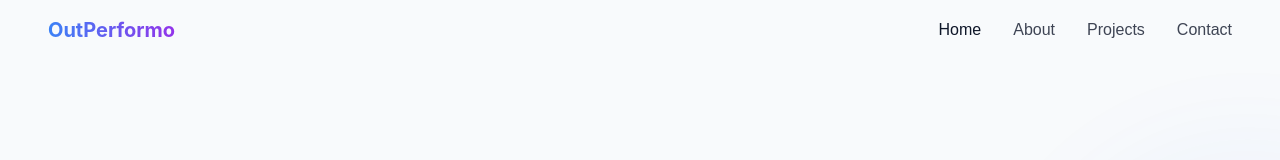
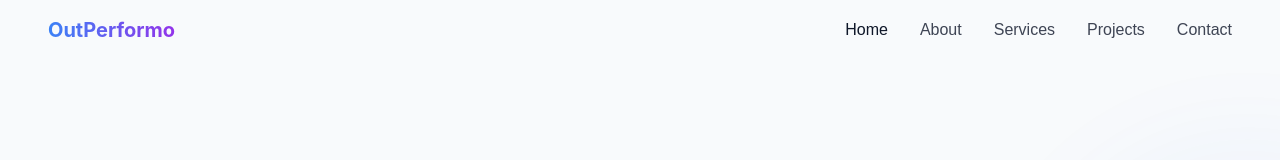
Before and after one commit to webwithabi/captivating-scroll-fusion, a React (Vite) app: page / in a window 1280 px wide. Shown: the top 160 px of the page. Built offline with nearby package versions, Linux system fonts and the light colour scheme.

Commit message:
Add services link to navbar
Added a "Services" link to the navigation bar in `Navbar.tsx`.

```diff
--- a/src/components/Navbar.tsx
+++ b/src/components/Navbar.tsx
@@ -1,3 +1,4 @@
+
 import React, { useState, useEffect } from 'react';
 import { motion } from 'framer-motion';
 import { cn } from '@/lib/utils';
@@ -26,6 +27,7 @@ const Navbar = () => {
   const navItems = [
     { name: 'Home', path: '/' },
     { name: 'About', path: '/about' },
+    { name: 'Services', path: '/services' },
     { name: 'Projects', path: '/projects' },
     { name: 'Contact', path: '/contact' },
   ];
```
